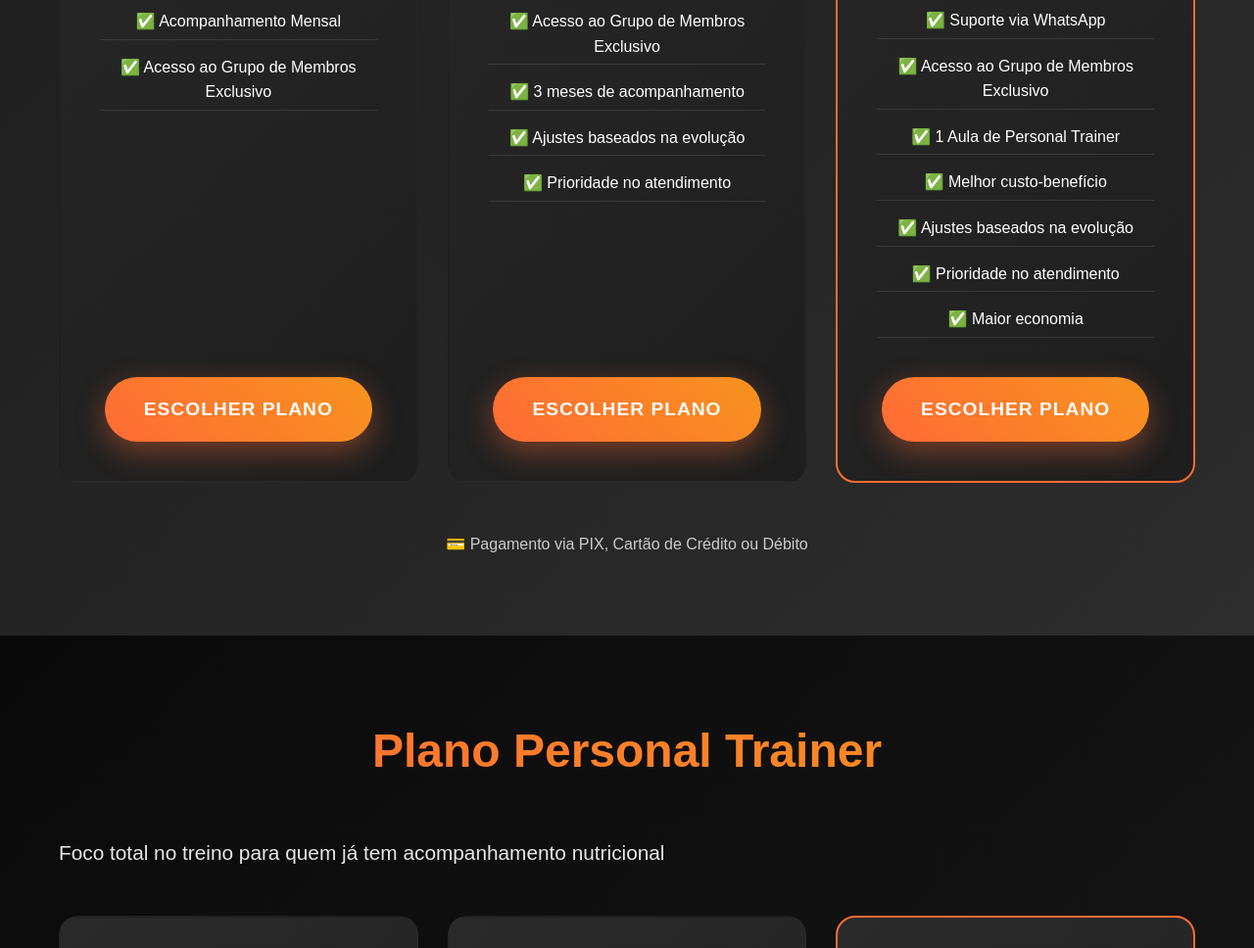
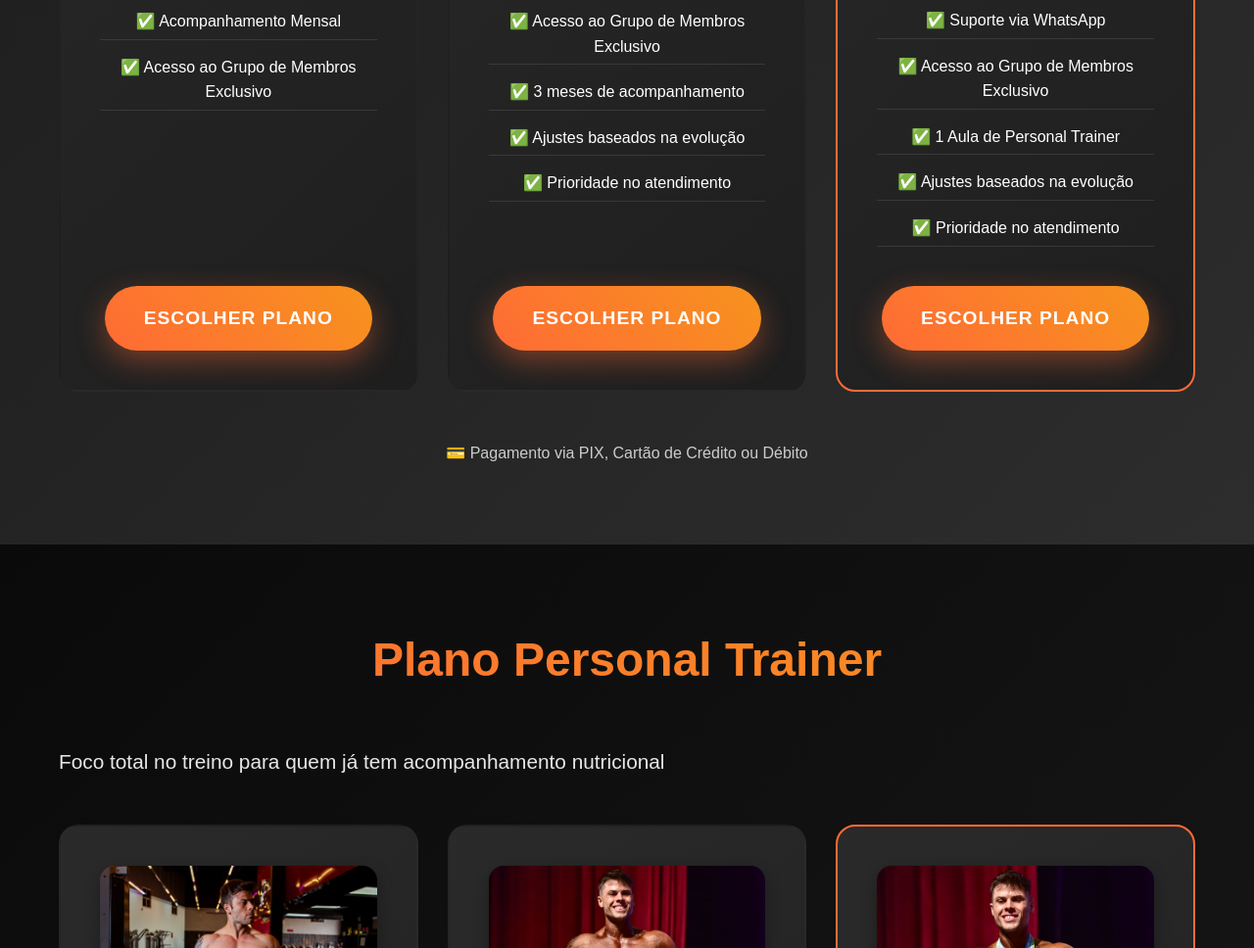
Before and after one commit to ytdl415/teamthor, a plain HTML site: page index.html in a window 1280 px wide. Shown: the part 5831-6799 px from the top of the page at 98% size. Drawn offline with Linux system fonts and the light colour scheme.

Commit message:
Atualização de descrição

```diff
--- a/index.html
+++ b/index.html
@@ -244,10 +244,8 @@
                         <li>✅ Suporte via WhatsApp</li>
                         <li>✅ Acesso ao Grupo de Membros Exclusivo</li>
                         <li>✅ 1 Aula de Personal Trainer</li>
-                        <li>✅ Melhor custo-benefício</li>
                         <li>✅ Ajustes baseados na evolução</li>
                         <li>✅ Prioridade no atendimento</li>
-                        <li>✅ Maior economia</li>
                     </ul>
                     <div class="pricing-button-container">
                         <a href="https://client.mfitpersonal.com.br/out/signup-link/MjQ3NDk2" class="cta-button">ESCOLHER PLANO</a>
```
